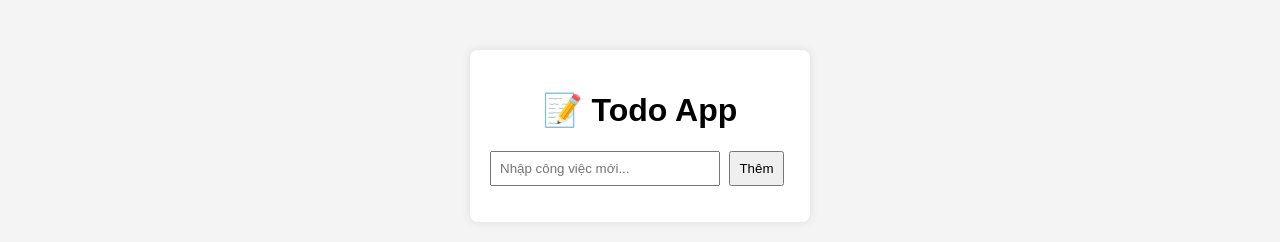
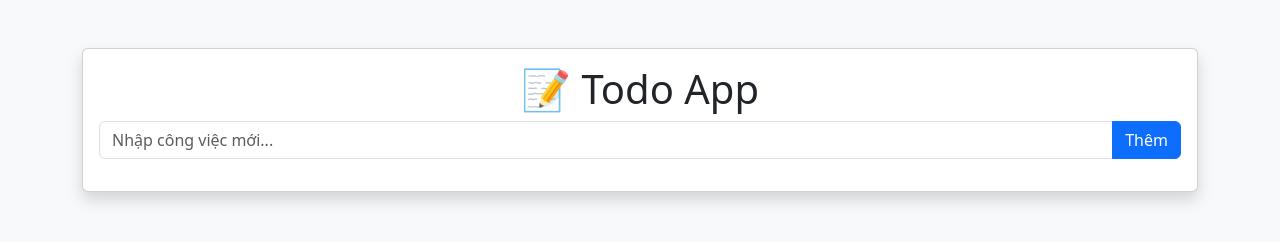
Before and after one commit to LIBenz-Dev-Tay-Ninh/The-Starting-Point-, a plain HTML site: page Projects/Todo-App/Index.html in a window 1280 px wide. Drawn offline with nearby package versions, Linux system fonts and the light colour scheme.

Commit message:
Refactor HTML structure and add Bootstrap styling
Signed-off-by: VuDev <nguyenvu.optr@outlook.com.vn>

```diff
--- a/Projects/Todo-App/Index.html
+++ b/Projects/Todo-App/Index.html
@@ -3,15 +3,25 @@
 <head>
   <meta charset="UTF-8">
   <title>Todo App</title>
-  <link rel="stylesheet" href="style.css">
+  <!-- Bootstrap CSS -->
+  <link href="https://cdn.jsdelivr.net/npm/bootstrap@5.3.2/dist/css/bootstrap.min.css" rel="stylesheet">
 </head>
-<body>
-  <div class="container">
-    <h1>📝 Todo App</h1>
-    <input type="text" id="taskInput" placeholder="Nhập công việc mới...">
-    <button onclick="addTask()">Thêm</button>
-    <ul id="taskList"></ul>
+<body class="bg-light">
+  <div class="container mt-5">
+    <div class="card shadow">
+      <div class="card-body">
+        <h1 class="card-title text-center">📝 Todo App</h1>
+        <div class="input-group mb-3">
+          <input type="text" id="taskInput" class="form-control" placeholder="Nhập công việc mới...">
+          <button class="btn btn-primary" onclick="addTask()">Thêm</button>
+        </div>
+        <ul id="taskList" class="list-group"></ul>
+      </div>
+    </div>
   </div>
+
+  <!-- Bootstrap JS -->
+  <script src="https://cdn.jsdelivr.net/npm/bootstrap@5.3.2/dist/js/bootstrap.bundle.min.js"></script>
   <script src="script.js"></script>
 </body>
-</html>
+  </html>
```
